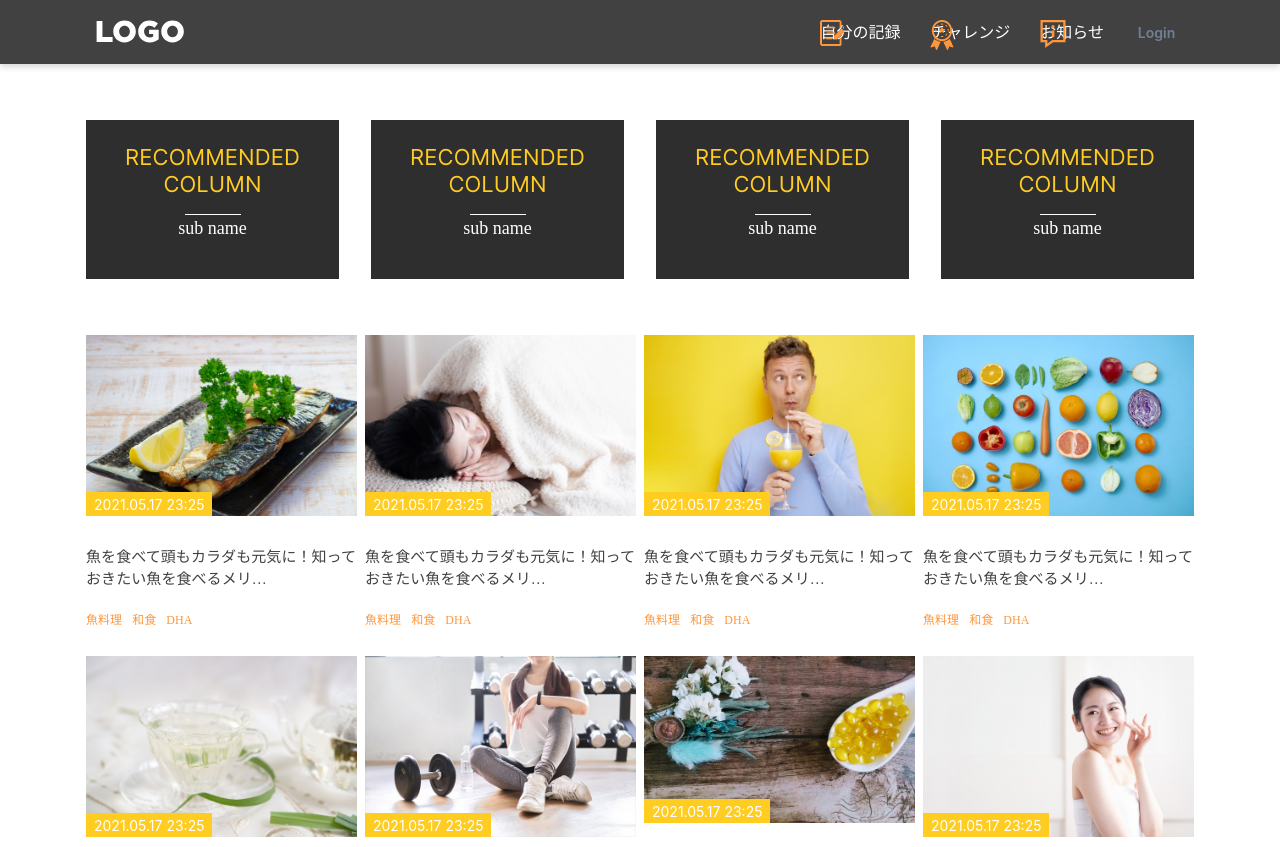
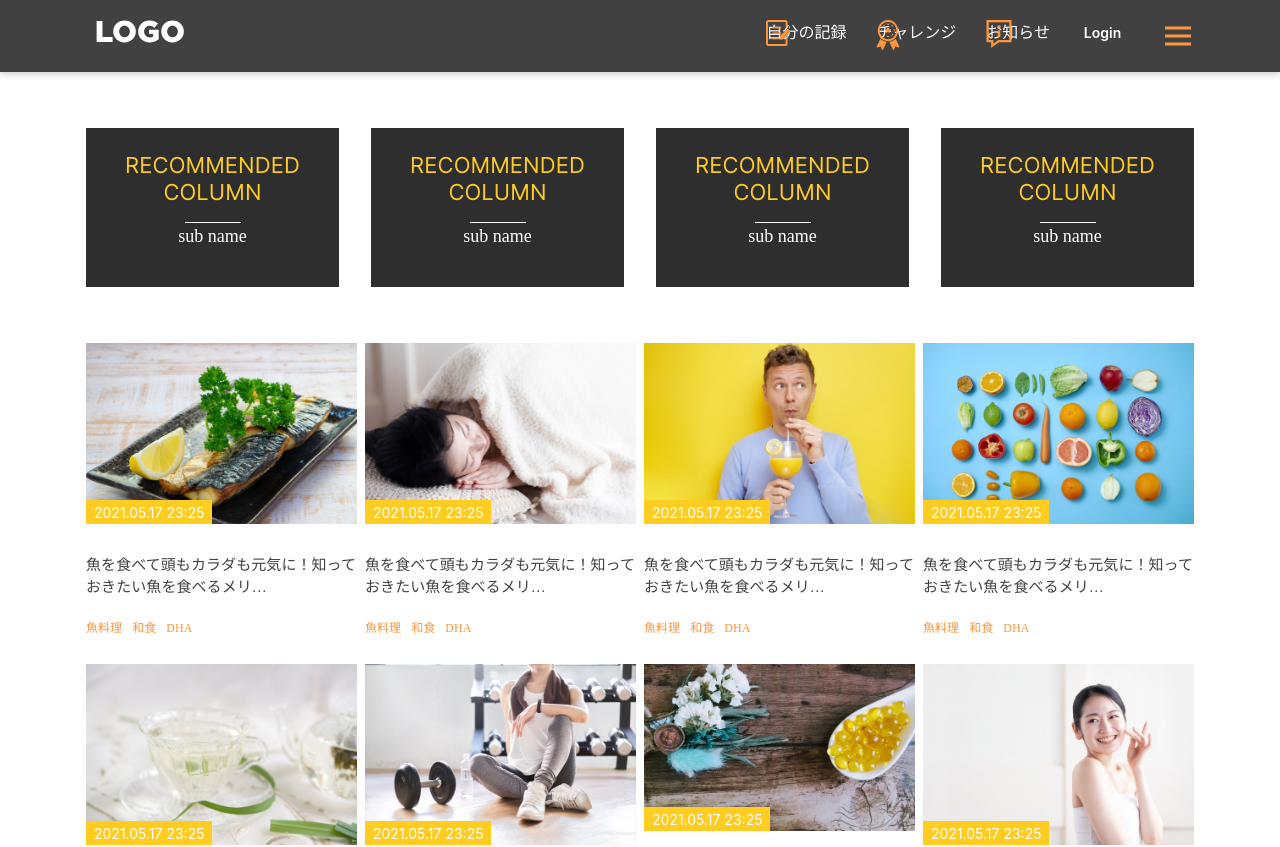
Before and after one commit to gillatuan/healthApp, a React (Create React App) app: page /column in a window 1280 px wide. Shown: the top 847 px of the page. Built offline with nearby package versions, Linux system fonts and the light colour scheme.

Commit message:
update header style

```diff
--- a/src/components/ButtonStyled/index.tsx
+++ b/src/components/ButtonStyled/index.tsx
@@ -1,15 +1,16 @@
+import { ReactNode } from "react"
 import { Button } from "react-bootstrap"
 
 import "components/ButtonStyled/index.scss"
 
 type TButton = {
   className?: string
-  label: string
+  children: string | ReactNode
   type?: "button" | "submit" | "reset"
   onClick?: () => void
 }
 export const ButtonStyled = (props: TButton) => {
-  const { className, label, type = "button", onClick } = props
+  const { children, className, type = "button", onClick } = props
 
   let clsName = "my-btn"
   if (className) {
@@ -18,7 +19,7 @@ export const ButtonStyled = (props: TButton) => {
 
   return (
     <Button className={clsName} type={type} onClick={onClick}>
-      {label}
+      {children}
     </Button>
   )
 }
--- a/src/layouts/header/account.tsx
+++ b/src/layouts/header/account.tsx
@@ -11,7 +11,9 @@ import { Button } from "@chakra-ui/react"
 import styled from "@emotion/styled"
 import { css } from "@emotion/css"
 
-const StyledAccount = styled.div``
+const StyledAccount = styled.div`
+  margin-right: 22px;
+`
 
 export const Account = () => {
   const { isLoggedIn, loading, setLoading, setIsLoggedIn } =
@@ -36,7 +38,7 @@ export const Account = () => {
             variant="link"
             size="sm"
             className={css`
-              color: white;
+              color: white !important;
               width: 75px !important;
             `}
           >
--- a/src/layouts/header/index.scss
+++ b/src/layouts/header/index.scss
@@ -11,5 +11,25 @@
     flex-direction: revert;
     display: flex;
     margin-left: auto;
+    position: relative;
+
+    .hamburger {
+      background: transparent;
+      border: none;
+      height: 32px;
+      position: relative;
+      right: 0;
+      top: 0;
+      width: 32px;
+    }
   }
 }
+
+.icon-hamburger {
+  background: url(../../../public/icons/icon_menu.png) no-repeat 0 0;
+  height: 100%;
+  position: absolute;
+  right: 0;
+  top: 0;
+  width: 100%;
+}
--- a/src/layouts/header/index.tsx
+++ b/src/layouts/header/index.tsx
@@ -1,9 +1,10 @@
 import { Logo } from "./logo"
 import { Nav } from "./Nav"
 import { Account } from "./account"
-import { Container } from "react-bootstrap"
+import { Button, Container } from "react-bootstrap"
 
 import "layouts/header/index.scss"
+import { ButtonStyled } from "components/ButtonStyled"
 
 export const Header = () => (
   <div className="header">
@@ -13,6 +14,9 @@ export const Header = () => (
         <div className="right-column">
           <Nav />
           <Account />
+          <ButtonStyled className="hamburger">
+            <i className="icon-hamburger" />
+          </ButtonStyled>
         </div>
       </div>
     </Container>
--- a/src/modules/MealItems/index.tsx
+++ b/src/modules/MealItems/index.tsx
@@ -75,7 +75,7 @@ export const MealItems = () => {
           </Col>
         </Row>
         <div className="button-container">
-          <ButtonStyled label="コラムをもっと見る" />
+          <ButtonStyled children="コラムをもっと見る" />
         </div>
       </Container>
     </div>
```
Also changed, not shown: public/icons/icon_menu.png (added).
